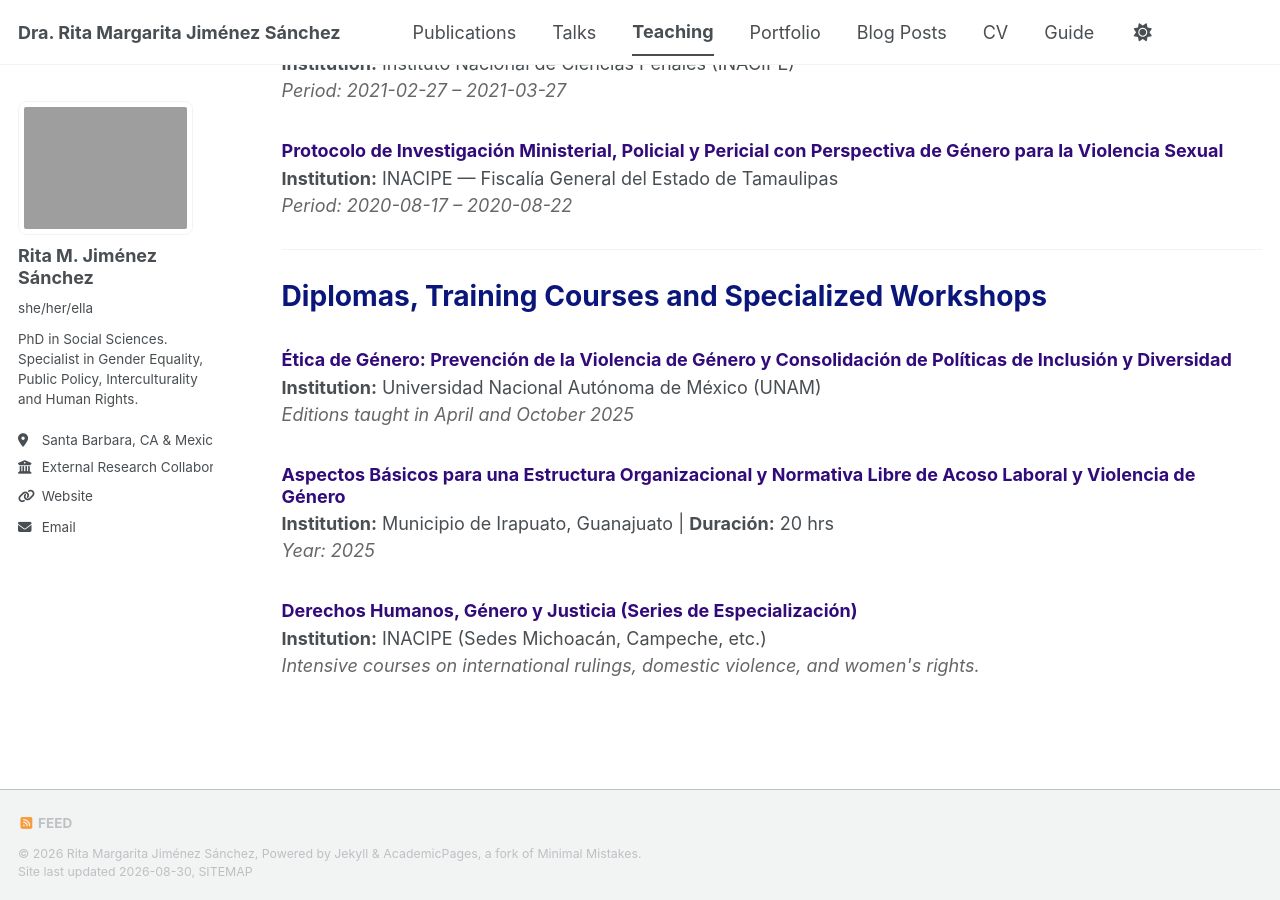
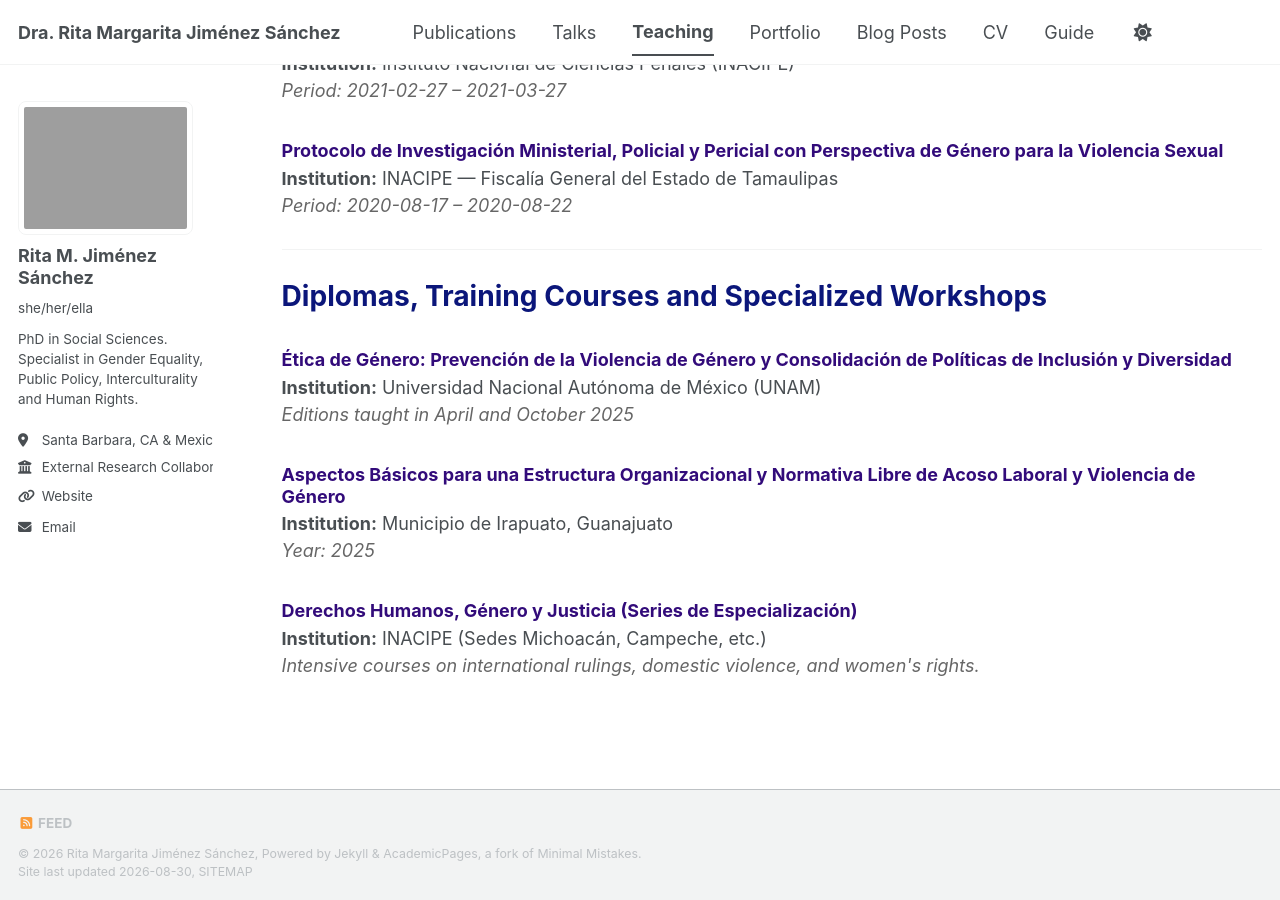
Before and after one commit to RitaJisa/RitaJisa.github.io, a Jekyll site: the page built from _pages/_pages/teaching.html, in a window 1280 px wide and 900 px high, scrolled down 1253 px. Built offline with Jekyll 4.4.1, drawn with Linux system fonts in a browser that asks for light colours; a style sheet for code colours, icons or effects is not loaded.

Commit message:
Update teaching.html
pequeños cambios en teaching

```diff
--- a/_pages/_pages/teaching.html
+++ b/_pages/_pages/teaching.html
@@ -27,7 +27,7 @@ author_profile: true
 
 <div style="margin-bottom: 20px;">
   <h3 style="color: #320B7A; margin-bottom: 3px;">Categorías Sociales y Diseño de Base de Datos</h3>
-  <p style="margin: 0;"><strong>Institution:</strong> Universidad Nacional Autónoma de México (UNAM) | <strong>Nivel:</strong> Maestría</p>
+  <p style="margin: 0;"><strong>Institution:</strong> Universidad Nacional Autónoma de México (UNAM) | <strong>Level:</strong> Maestría</p>
   <p style="margin: 0; color: #666;"><em>Period: 2019-01-07 – 2019-03-29</em></p>
 </div>
 
@@ -83,7 +83,7 @@ author_profile: true
 
 <div style="margin-bottom: 20px;">
   <h3 style="color: #320B7A; margin-bottom: 3px;">Aspectos Básicos para una Estructura Organizacional y Normativa Libre de Acoso Laboral y Violencia de Género</h3>
-  <p style="margin: 0;"><strong>Institution:</strong> Municipio de Irapuato, Guanajuato | <strong>Duración:</strong> 20 hrs</p>
+  <p style="margin: 0;"><strong>Institution:</strong> Municipio de Irapuato, Guanajuato
   <p style="margin: 0; color: #666;"><em>Year: 2025</em></p>
 </div>
 
```
